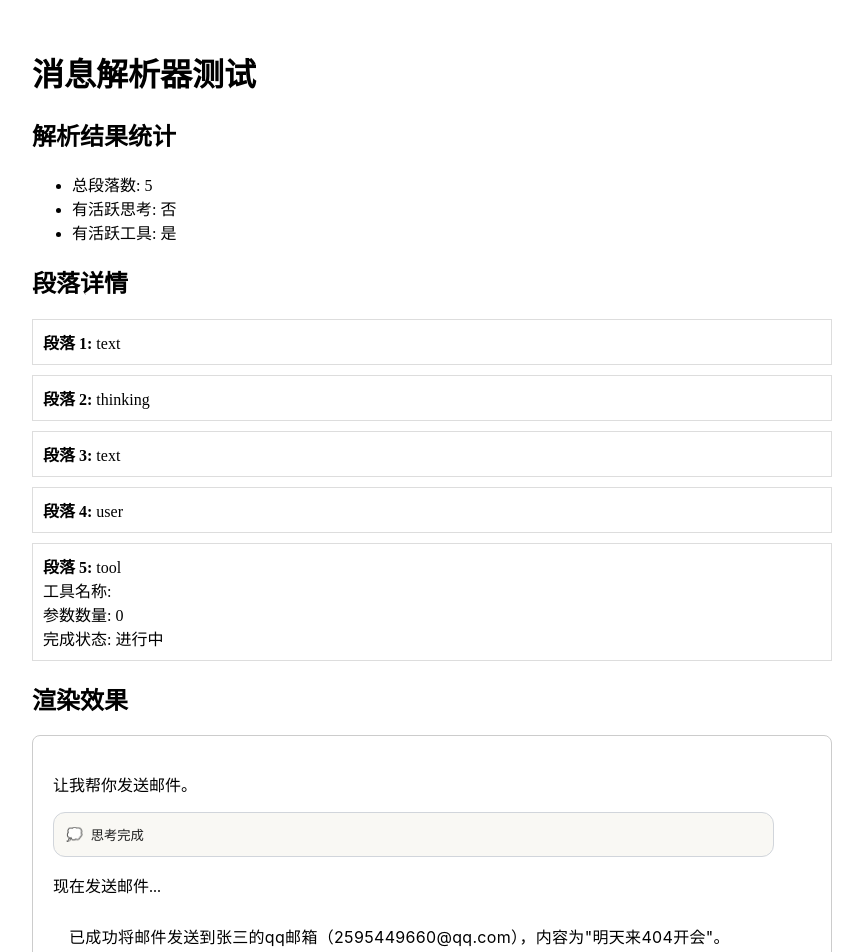
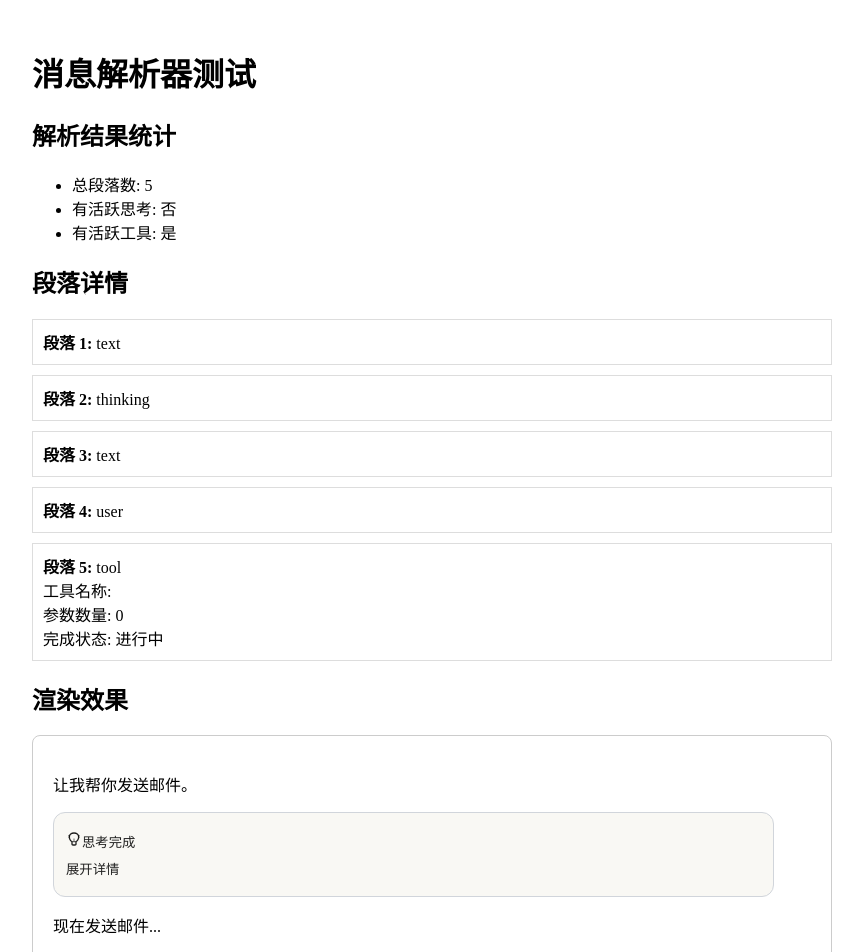
Before and after one commit to Rain-kl/cyber_ui, a Next.js app: page /test in a window 1280 px wide. Shown: the top 952 px of the page, without its empty margins (208-1071 px from the left). Built offline with nearby package versions, Linux system fonts and the light colour scheme; some icons are missing.

Commit message:
思考卡片美化

```diff
--- a/components/StatusCard.tsx
+++ b/components/StatusCard.tsx
@@ -1,4 +1,4 @@
-import { ReactNode } from 'react';
+import { ReactNode, useState, useEffect } from 'react';
 import Accordion from '@mui/material/Accordion';
 import AccordionSummary from '@mui/material/AccordionSummary';
 import AccordionDetails from '@mui/material/AccordionDetails';
@@ -8,12 +8,23 @@ interface StatusCardProps {
   icon: ReactNode;
   title: string;
   children: ReactNode;
+  defaultExpanded?: boolean;
+  showExpandText?: boolean;
 }
 
-export default function StatusCard({ icon, title, children }: StatusCardProps) {
+export default function StatusCard({ icon, title, children, defaultExpanded = false, showExpandText = false }: StatusCardProps) {
+  const [expanded, setExpanded] = useState(defaultExpanded);
+
+  // 当 defaultExpanded 属性变化时，更新本地状态
+  useEffect(() => {
+    setExpanded(defaultExpanded);
+  }, [defaultExpanded]);
+
   return (
     <div className="my-2 w-full">
       <Accordion
+        expanded={expanded}
+        onChange={(_, isExpanded) => setExpanded(isExpanded)}
         disableGutters
         sx={{
           boxShadow: 'none',
@@ -21,7 +32,7 @@ export default function StatusCard({ icon, title, children }: StatusCardProps) {
           borderRadius: '12px !important', // Enhanced rounded corners with !important
           backgroundColor: '#F9F8F4',
           maxWidth: '719px',
-          minHeight: '42px',
+          minHeight: '83px', // 增加高度到83px
           overflow: 'hidden', // Ensure child elements respect border radius
           transition: 'background-color 150ms cubic-bezier(0.4, 0, 0.2, 1)',
           '&:hover': {
@@ -44,26 +55,34 @@ export default function StatusCard({ icon, title, children }: StatusCardProps) {
           id="panel1a-header"
           sx={{
             padding: '0.75rem', // Equivalent to p-3
-            minHeight: '42px',
+            minHeight: '83px', // 增加高度到83px
             borderRadius: '12px 12px 0 0', // Top corners rounded
             '& .MuiAccordionSummary-content': {
               margin: 0,
-              alignItems: 'center',
+              alignItems: 'flex-start',
               gap: '0.5rem', // Equivalent to gap-2
+              flexDirection: 'column',
             },
           }}
         >
-          {icon}
-          <span className="text-sm text-gray-500 italic">{title}</span>
+          <div className="flex items-center gap-2 w-full">
+            {icon}
+            <span className="text-base font-bold text-gray-500 italic">{title}</span>
+          </div>
+          {showExpandText && (
+            <span className="text-sm font-bold text-gray-500 italic cursor-pointer">
+              {expanded ? '折叠详情' : '展开详情'}
+            </span>
+          )}
         </AccordionSummary>
         <AccordionDetails
           sx={{
             padding: '0.5rem 0.75rem 0.75rem', // pt-2 px-3 pb-3
-            borderTop: '1px solid #E5E7EB', // border-t border-gray-300
+            borderTop: expanded ? 'none' : '1px solid #E5E7EB', // 展开时去除分割线
             borderRadius: '0 0 12px 12px', // Bottom corners rounded
           }}
         >
-          <div className="text-xs text-gray-600 whitespace-pre-wrap leading-relaxed">
+          <div className="text-sm text-gray-600 whitespace-pre-wrap leading-6">
             {children}
           </div>
         </AccordionDetails>
--- a/components/ThinkingComponent.tsx
+++ b/components/ThinkingComponent.tsx
@@ -12,12 +12,72 @@ export default function ThinkingComponent({ content, isCompleted }: ThinkingComp
       <div className="w-1.5 h-1.5 bg-gray-400 rounded-full animate-pulse" style={{ animationDelay: '0.2s' }}></div>
       <div className="w-1.5 h-1.5 bg-gray-400 rounded-full animate-pulse" style={{ animationDelay: '0.4s' }}></div>
     </div>
-  ) : '💭';
+  ) : (
+    <svg
+      width="16"
+      height="16"
+      viewBox="0 0 24 24"
+      fill="none"
+      xmlns="http://www.w3.org/2000/svg"
+      className="stroke-[2] text-nowrap shrink-0"
+    >
+      <path
+        d="M19 9C19 12.866 15.866 17 12 17C8.13398 17 4.99997 12.866 4.99997 9C4.99997 5.13401 8.13398 3 12 3C15.866 3 19 5.13401 19 9Z"
+        className="fill-yellow-100 dark:fill-yellow-300 origin-center transition-all duration-100 scale-0 opacity-0"
+      />
+      <path
+        d="M15 16.1378L14.487 15.2794L14 15.5705V16.1378H15ZM8.99997 16.1378H9.99997V15.5705L9.51293 15.2794L8.99997 16.1378ZM18 9C18 11.4496 16.5421 14.0513 14.487 15.2794L15.5129 16.9963C18.1877 15.3979 20 12.1352 20 9H18ZM12 4C13.7598 4 15.2728 4.48657 16.3238 5.33011C17.3509 6.15455 18 7.36618 18 9H20C20 6.76783 19.082 4.97946 17.5757 3.77039C16.0931 2.58044 14.1061 2 12 2V4ZM5.99997 9C5.99997 7.36618 6.64903 6.15455 7.67617 5.33011C8.72714 4.48657 10.2401 4 12 4V2C9.89382 2 7.90681 2.58044 6.42427 3.77039C4.91791 4.97946 3.99997 6.76783 3.99997 9H5.99997ZM9.51293 15.2794C7.4578 14.0513 5.99997 11.4496 5.99997 9H3.99997C3.99997 12.1352 5.81225 15.3979 8.48701 16.9963L9.51293 15.2794ZM9.99997 19.5001V16.1378H7.99997V19.5001H9.99997ZM10.5 20.0001C10.2238 20.0001 9.99997 19.7763 9.99997 19.5001H7.99997C7.99997 20.8808 9.11926 22.0001 10.5 22.0001V20.0001ZM13.5 20.0001H10.5V22.0001H13.5V20.0001ZM14 19.5001C14 19.7763 13.7761 20.0001 13.5 20.0001V22.0001C14.8807 22.0001 16 20.8808 16 19.5001H14ZM14 16.1378V19.5001H16V16.1378H14Z"
+        fill="currentColor"
+      />
+      <path
+        d="M9 16.0001H15"
+        stroke="currentColor"
+      />
+      <path
+        d="M12 16V12"
+        stroke="currentColor"
+        strokeLinecap="square"
+      />
+      <g>
+        <path
+          d="M20 7L19 8"
+          stroke="currentColor"
+          strokeLinecap="round"
+          className="transition-all duration-100 ease-in-out translate-x-0 translate-y-0 opacity-0"
+        />
+        <path
+          d="M20 9L19 8"
+          stroke="currentColor"
+          strokeLinecap="round"
+          className="transition-all duration-100 ease-in-out translate-x-0 translate-y-0 opacity-0"
+        />
+        <path
+          d="M4 7L5 8"
+          stroke="currentColor"
+          strokeLinecap="round"
+          className="transition-all duration-100 ease-in-out translate-x-0 translate-y-0 opacity-0"
+        />
+        <path
+          d="M4 9L5 8"
+          stroke="currentColor"
+          strokeLinecap="round"
+          className="transition-all duration-100 ease-in-out translate-x-0 translate-y-0 opacity-0"
+        />
+      </g>
+    </svg>
+  );
 
   const title = isCompleted ? '思考完成' : '正在思考...';
+  const defaultExpanded = !isCompleted; // 正在思考时默认展开，思考完成时折叠
+  const showExpandText = isCompleted; // 只在思考完成时显示"展开详情"
 
   return (
-    <StatusCard icon={icon} title={title}>
+    <StatusCard
+      icon={icon}
+      title={title}
+      defaultExpanded={defaultExpanded}
+      showExpandText={showExpandText}
+    >
       {content}
       {!isCompleted && (
         <span className="inline-block ml-1 w-1 h-3 bg-gray-400 animate-pulse"></span>
```
